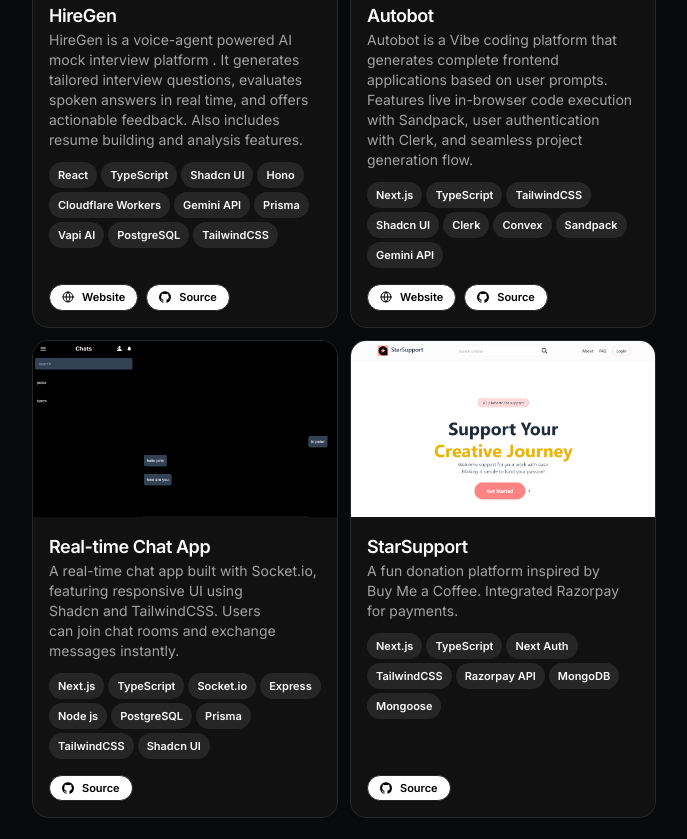
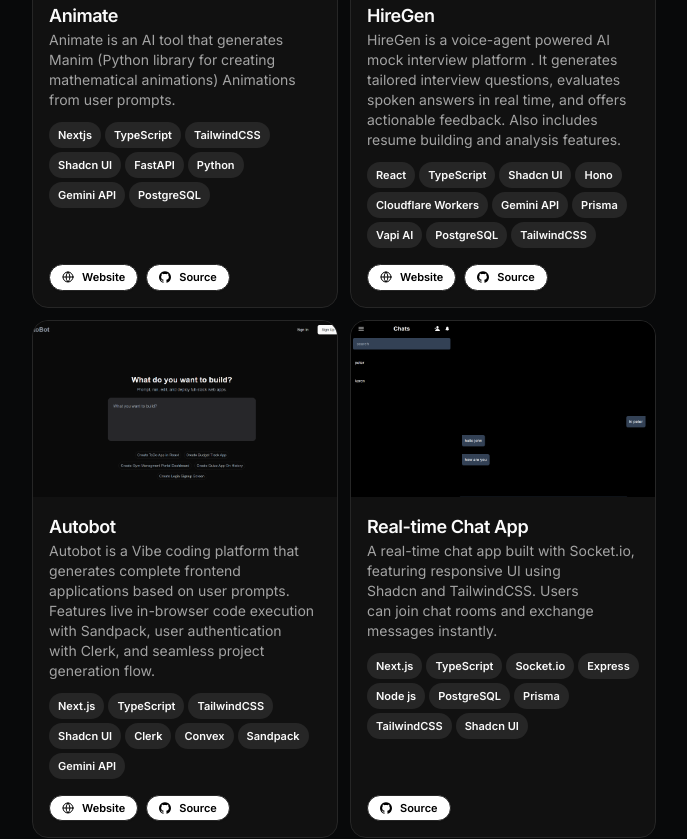
Before and after one commit to ArijitMajumdardev/portfolio, a Next.js app: page / in a window 1280 px wide. Shown: the part 1200-2039 px from the top of the page, without its empty margins (296-983 px from the left). Built offline with nearby package versions, Linux system fonts and the light colour scheme.

Commit message:
Updated with new project

```diff
--- a/src/components/project-card.tsx
+++ b/src/components/project-card.tsx
@@ -47,7 +47,7 @@
         className
       )}
     >
-      <Link href={href || "#"} className="block cursor-pointer">
+      <Link href={href || "#"} className="block cursor-pointer" target="blank">
         {video && (
           <video
             src={video}
--- a/src/data/resume.tsx
+++ b/src/data/resume.tsx
@@ -77,6 +77,37 @@
   ],
 
   projects: [ {
+    title: "Animate",
+    href: "https://animate-lemon.vercel.app/",
+    dates: "2024 - Present",
+    active: true,
+    description:
+      "Animate is an AI tool that generates Manim (Python library for creating mathematical animations) Animations from user prompts.",
+    technologies: [
+      "Nextjs",
+      "TypeScript",
+      "TailwindCSS",
+      "Shadcn UI",
+      "FastAPI",
+      "Python",
+      "Gemini API",
+      "PostgreSQL",
+    ],
+    links: [
+      {
+        type: "Website",
+        href: "https://animate-lemon.vercel.app/",
+        icon: <Icons.globe className="size-3" />,
+      },
+      {
+        type: "Source",
+        href: "https://github.com/ArijitMajumdardev/animate",
+        icon: <Icons.github className="size-3" />,
+      },
+    ],
+    image: "/projects/animate.png",
+    video: "",
+  },{
     title: "HireGen",
     href: "https://hire-gen-xi.vercel.app/",
     dates: "2024 - Present",
@@ -169,32 +200,33 @@
       ],
       image: "/projects/chatapp.png",
       video: "",
-    }, {
-      title: "StarSupport",
-      href: "https://github.com/ArijitMajumdardev/starsupportv",
-      dates: "2024",
-      active: true,
-      description:
-        "A fun donation platform inspired by Buy Me a Coffee. Integrated Razorpay for payments.",
-      technologies: [
-        "Next.js",
-        "TypeScript",
-        "Next Auth",
-        "TailwindCSS",
-        "Razorpay API",
-        "MongoDB",
-        "Mongoose",
-      ],
-      links: [
-        {
-          type: "Source",
-          href: "https://github.com/ArijitMajumdardev/starsupport",
-          icon: <Icons.github className="size-3" />,
-        },
-      ],
-      image: "/projects/buymeacoke.png",
-      video: "",
-    }
+    },
+    // {
+    //   title: "StarSupport",
+    //   href: "https://github.com/ArijitMajumdardev/starsupportv",
+    //   dates: "2024",
+    //   active: true,
+    //   description:
+    //     "A fun donation platform inspired by Buy Me a Coffee. Integrated Razorpay for payments.",
+    //   technologies: [
+    //     "Next.js",
+    //     "TypeScript",
+    //     "Next Auth",
+    //     "TailwindCSS",
+    //     "Razorpay API",
+    //     "MongoDB",
+    //     "Mongoose",
+    //   ],
+    //   links: [
+    //     {
+    //       type: "Source",
+    //       href: "https://github.com/ArijitMajumdardev/starsupport",
+    //       icon: <Icons.github className="size-3" />,
+    //     },
+    //   ],
+    //   image: "/projects/buymeacoke.png",
+    //   video: "",
+    // }
   ]
 
 
```
Also changed, not shown: public/projects/animate.png (added).
